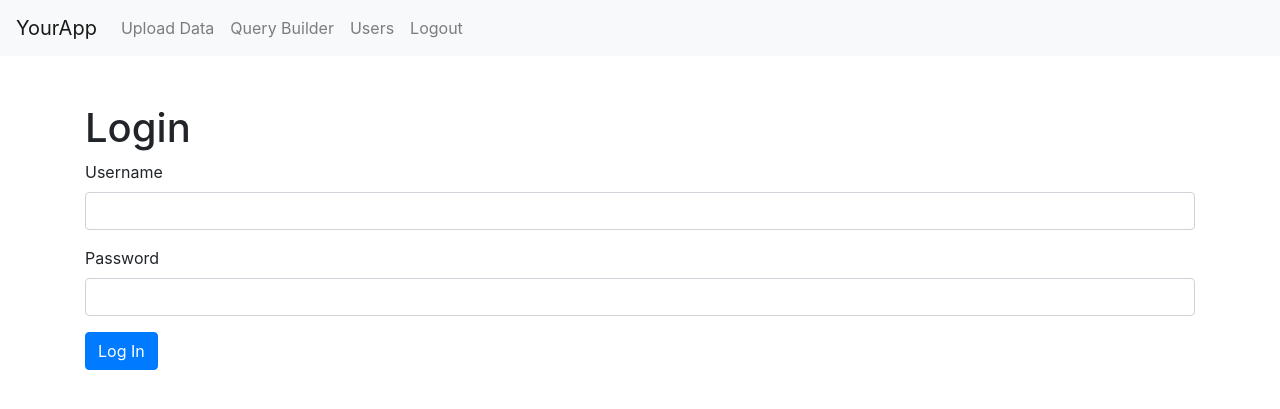
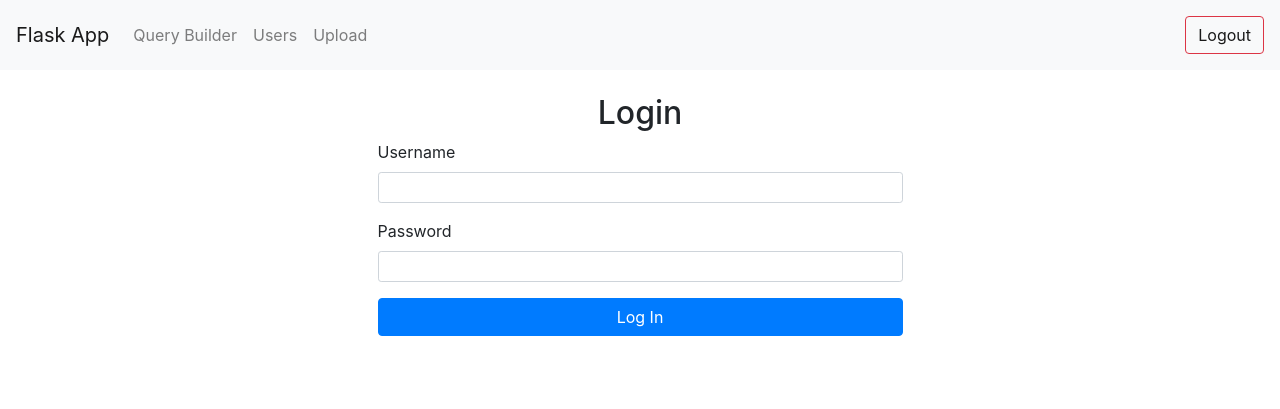
Before and after one commit to qfaheem/flask_webapp, a Flask app: template src/templates/login.html in a window 1280 px wide. Shown: the top 409 px of the page. Run offline with Flask 3, Linux system fonts and the light colour scheme; the template is opened without the code that fills it: values that come from a table or form of the project are taken from there, others are empty; a user stored in the database is signed in; tables that the repository leaves empty hold one stand-in row (values such as "Sample post"); some libraries are stand-ins or nearby versions.

Commit message:
made significant changes in UI and working dbupdates

```diff
--- a/app.py
+++ b/app.py
@@ -1,4 +1,4 @@
-from flask import Flask, render_template, flash, redirect, url_for, session, request, jsonify
+from flask import Flask, render_template, flash, redirect, url_for, session, request, jsonify, current_app
 from celery import Celery
 # from flask_sqlalchemy import SQLAlchemy
 # from flask_migrate import Migrate
@@ -35,9 +35,10 @@ login_manager.login_view = 'login'
 
 # Define the user_loader function
 @login_manager.user_loader
-def load_user(user_email):
-    # Replace the following line with code to retrieve the user from your database
-    return User.query.get(user_email)
+def load_user(id):
+    db.session.get(User, int(id))
+
+
 
 @celery.task
 def delay_func():
@@ -57,10 +58,15 @@ def landing():
 
 @app.route('/login', methods=['GET', 'POST'])
 def login():
+    if current_user.is_authenticated:
+        return redirect(url_for('login'))
     form = LoginForm()
+    print("=====", form)
     if form.validate_on_submit():
         user = User.query.filter_by(username=form.username.data).first()
+        # user = User.get_by_email(form.username.data)
         if user and user.check_password(form.password.data):
+            login_user(user)
             session['logged_in'] = True
             print("working",user.password)
             flash('Login successful!', 'success')
@@ -68,7 +74,21 @@ def login():
             return render_template('uploading.html')
         else:
             flash('Invalid username or password', 'danger')
+    flash('Invalid username or password', 'danger')
     return render_template('login.html', form=form)
+
+# @app.route('/login', methods=['GET', 'POST'])
+# def login():
+#     form = LoginForm()
+#     if form.validate_on_submit():
+#         user = User.query.filter_by(username=form.username.data).first()
+#         if user and user.check_password(form.password.data):
+#             login_user(user)
+#             flash('Login successful!', 'success')
+#             return redirect(url_for('upload_data'))  # Redirect to the upload data page or any other page
+#         else:
+#             flash('Invalid username or password', 'danger')
+#     return render_template('login.html', form=form)
 
 @app.route('/signup', methods=['GET', 'POST'])
 @login_required
@@ -148,6 +168,7 @@ def upload_data():
 def logout():
     session.pop('logged_in', None)
     session.clear()  # Clear the session data
+    logout_user()
     flash('You have been logged out.', 'info')
     return redirect(url_for('landing'))
 
--- a/src/templates/landing.html
+++ b/src/templates/landing.html
@@ -1,4 +1,4 @@
-{% extends "base.html" %}
+{% extends "layout.html" %}
 
 {% block title %}Landing Page{% endblock %}
 
--- /dev/null
+++ b/src/templates/layout.html
@@ -0,0 +1,33 @@
+<!DOCTYPE html>
+<html lang="en">
+<head>
+    <meta charset="UTF-8">
+    <meta name="viewport" content="width=device-width, initial-scale=1.0">
+    <title>{% block title %}Flask App{% endblock %}</title>
+    <!-- <link rel="stylesheet" href="{{ url_for('static', filename='styles.css') }}"> -->
+    <link href="https://stackpath.bootstrapcdn.com/bootstrap/4.5.2/css/bootstrap.min.css" rel="stylesheet">
+</head>
+<body>
+    <nav class="navbar navbar-expand-lg navbar-light bg-light">
+        <a class="navbar-brand" href="/">Flask App</a>
+        {% if current_user.is_authenticated %}
+        <div class="collapse navbar-collapse">
+            <ul class="navbar-nav mr-auto">
+                <li class="nav-item"><a class="nav-link" href="{{ url_for('query_builder') }}">Query Builder</a></li>
+                <li class="nav-item"><a class="nav-link" href="{{ url_for('manage_users') }}">Users</a></li>
+                <li class="nav-item"><a class="nav-link" href="{{ url_for('upload_data') }}">Upload</a></li>
+            </ul>
+            <span class="navbar-text ml-auto">
+                <a href="{{ url_for('logout') }}" class="btn btn-outline-danger">Logout</a>
+            </span>
+        </div>
+        {% endif %}
+    </nav>
+    <div class="container mt-4">
+        {% block content %}{% endblock %}
+    </div>
+    <script src="https://code.jquery.com/jquery-3.5.1.slim.min.js"></script>
+    <script src="https://cdn.jsdelivr.net/npm/@popperjs/core@2.9.2/dist/umd/popper.min.js"></script>
+    <script src="https://stackpath.bootstrapcdn.com/bootstrap/4.5.2/js/bootstrap.min.js"></script>
+</body>
+</html>
--- a/src/templates/login.html
+++ b/src/templates/login.html
@@ -1,21 +1,26 @@
-{% extends "base.html" %}
+{% extends 'layout.html' %}
 
 {% block title %}Login{% endblock %}
 
 {% block content %}
-    <h1 class="mt-5">Login</h1>
+    <div class="container">
+        <div class="row justify-content-center">
+            <div class="col-md-6">
+                <h2 class="text-center">Login</h2>
                 <form method="POST">
                     {{ form.hidden_tag() }}
                     <div class="form-group">
                         {{ form.username.label(class="form-label") }}
-            {{ form.username(class="form-control") }}
+                        {{ form.username(class="form-control form-control-sm") }}
                     </div>
                     <div class="form-group">
                         {{ form.password.label(class="form-label") }}
-            {{ form.password(class="form-control") }}
+                        {{ form.password(class="form-control form-control-sm") }}
                     </div>
-        <div class="form-group">
-            {{ form.submit(class="btn btn-primary") }}
+                    <!-- <button type="submit" class="btn btn-primary btn-block">Login</button> -->
+                    {{ form.submit(class="btn btn-primary btn-block") }}
+                </form>
             </div>
-    </form>
+        </div>
+    </div>
 {% endblock %}
--- a/src/templates/signup.html
+++ b/src/templates/signup.html
@@ -1,4 +1,4 @@
-{% extends "base.html" %}
+{% extends 'layout.html' %}
 
 {% block title %}Sign Up{% endblock %}
 
```
Also changed, not shown: src/models/user.py (+6 -2 lines), src/templates/index.html (added, +12 -0 lines), src/templates/query_builder.html (added, +16 -0 lines), src/templates/uploading.html (+25 -16 lines), src/templates/users.html (+19 -11 lines). Lines whose indentation alone changed are shown as unchanged.
